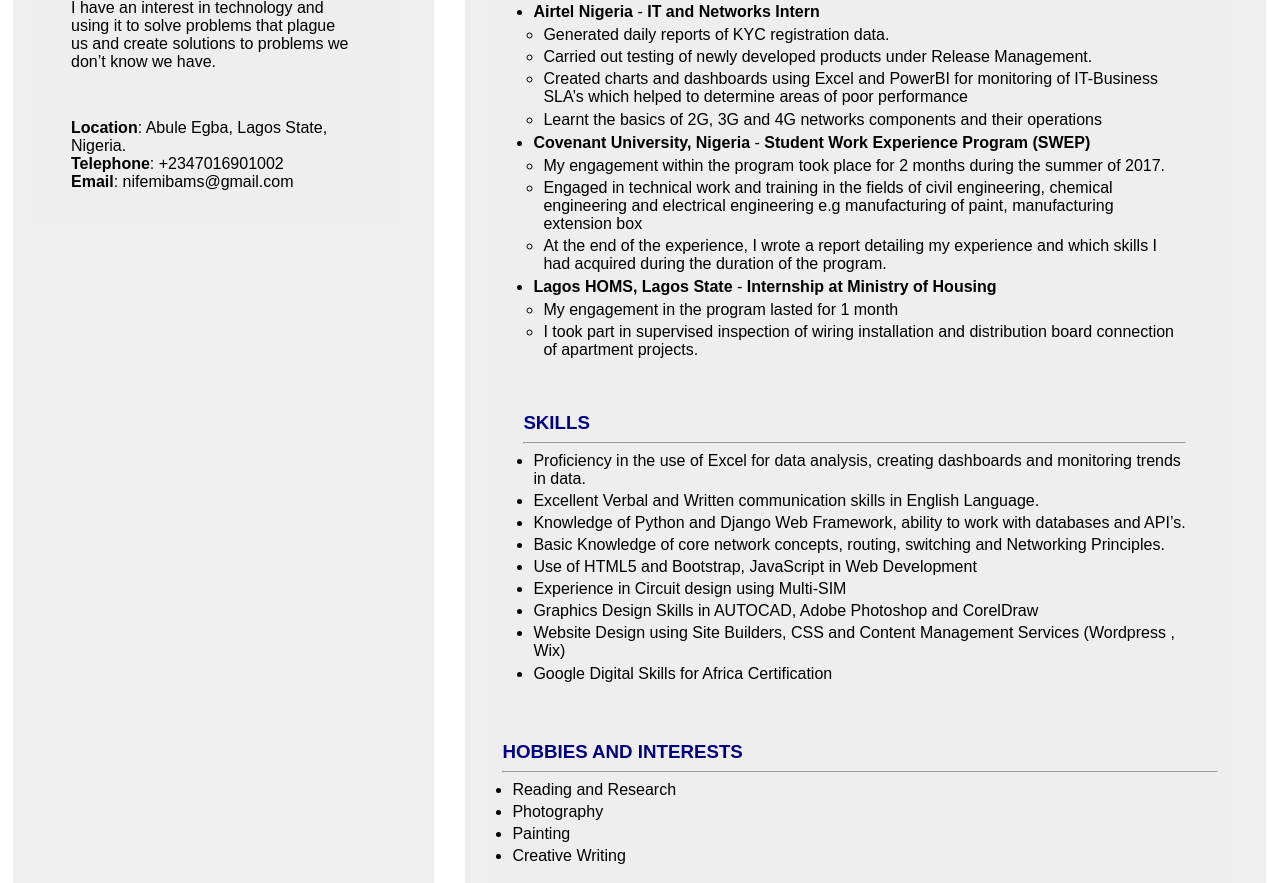
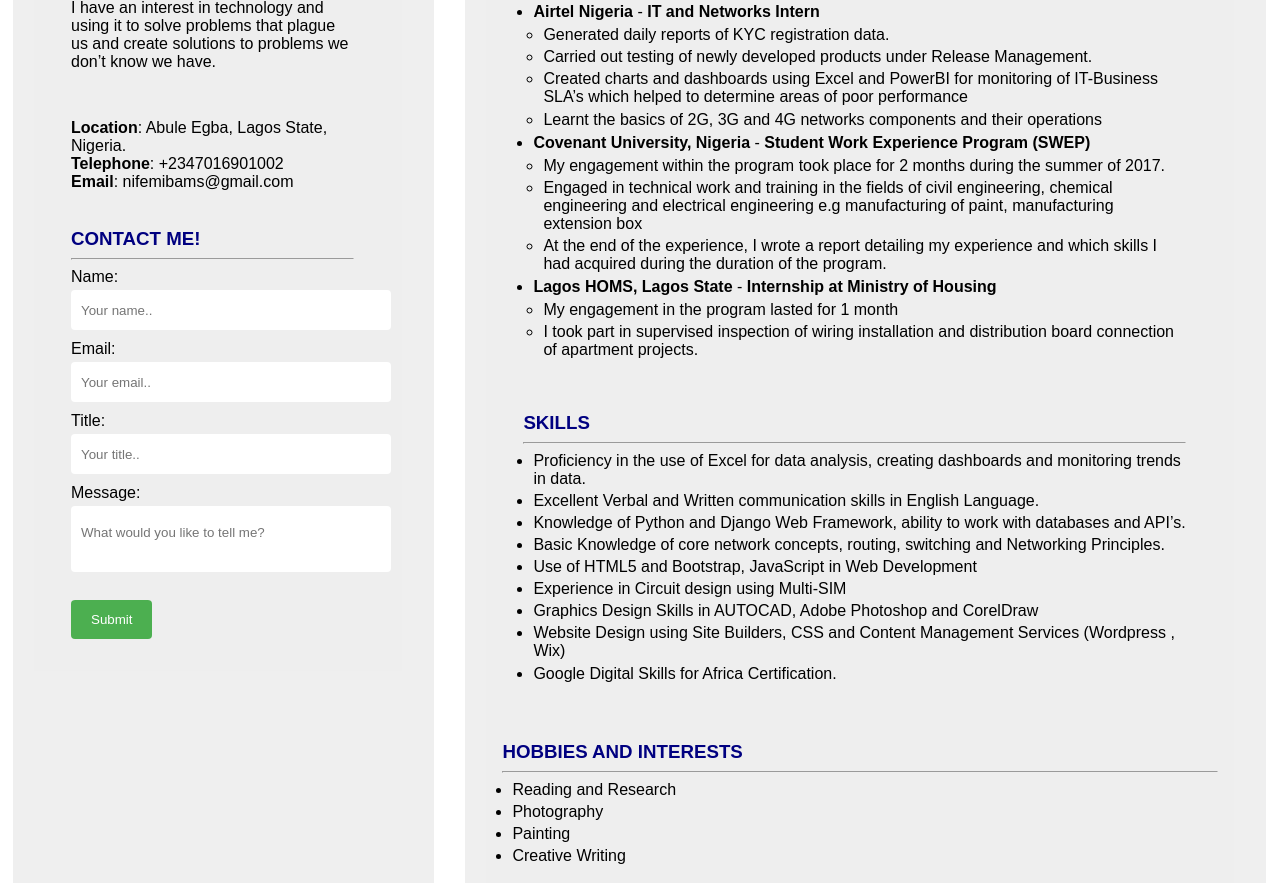
Before and after one commit to wintercameearly/wintercameearly.github.io, a plain HTML site: page oluwanifemi.html in a window 1280 px wide. Shown: the part 670-1553 px from the top of the page. Drawn offline with Linux system fonts and the light colour scheme.

Commit message:
Updated with cv form
Added cv form to publish on github pages

```diff
--- a/nifemistyles.css
+++ b/nifemistyles.css
@@ -1,30 +1,3 @@
-/*.container-1{
-	width: 650px;
-  height: 650px;
-  position: absolute;
-  left: 50%;
-  top: 50%;
-  transform: translate(-50%, -50%);
-  font-family:georgia,garamond,serif;
-  font-size:16px;
-  display: -moz-box;
-   display: -webkit-box;
-   display: box;
-}
-
-#main {
-	width: 900px
-}
-
-#aside {
-	display: block;
-   background: red;
-
-   -moz-box-flex: 1;
-   -webkit-box-flex: 1;
-   box-flex: 1;
-}
-*/
 .wrapper{
 	display: grid;
 	grid-template-columns: 35% 65% ;
@@ -74,3 +47,61 @@
 	grid-column: 3/5;
 	grid-row: 1/5;
 }
+
+
+#full_name{
+width: 300px;
+height: 20px;
+border-radius: 4px;
+border:0;
+padding: 10px;
+margin-top: 4px;
+margin-bottom: 10px;
+}
+
+#email{
+width: 300px;
+height: 20px;
+border-radius: 4px;
+border:0;
+padding: 10px;
+margin-top: 4px;
+margin-bottom: 10px;
+}
+
+#title{
+width: 300px;
+height: 20px;
+border-radius: 4px;
+border:0;
+padding: 10px;
+margin-top: 4px;
+margin-bottom: 10px;
+}
+
+#message{
+width: 300px;
+height: 50px;
+border-radius: 4px;
+border:0;
+padding-top: : 6px;
+padding-bottom: 15px;
+margin-top: 4px;
+margin-bottom: 10px;
+padding-left: 10px;
+padding-right: 10px;
+}
+
+#submit{
+background-color: #4CAF50;
+color: white;
+padding: 12px 20px;
+border: none;
+border-radius: 4px;
+cursor: pointer;
+}
+.container {
+  border-radius: 5px;
+  background-color: #f2f2f2;
+  padding: 20px;
+}
--- a/oluwanifemi.html
+++ b/oluwanifemi.html
@@ -22,6 +22,21 @@
 					<br><b>Telephone</b>: +2347016901002
 
 					<br><b>Email</b>: nifemibams@gmail.com
+				</div>
+				<div class="form_container">
+					<h3>CONTACT ME!</h3>
+					<hr>
+					<form>
+						Name:<br>
+						<input id="full_name" type="text" name="first_name" placeholder="Your name.." minlength="4"><br>
+						Email:<br>
+						<input id="email" type="email" name="Email" placeholder="Your email.."><br>
+						Title:<br>
+						<input id="title" type="text" name="title" placeholder="Your title.." ><br>
+						Message:<br>
+						<input id="message" type="text" name="message " placeholder="What would you like to tell me?" minlength="20"><br>
+						<br><input id="submit" type="submit" value="Submit" name="Submit">
+					</form>
 				</div>
 			</div>
 		</div>
@@ -108,7 +123,7 @@
 						<li>Experience in Circuit design using Multi-SIM</li>
 						<li>Graphics Design Skills in AUTOCAD, Adobe Photoshop and CorelDraw</li>
 						<li>Website Design using Site Builders, CSS and Content Management Services (Wordpress , Wix)</li>
-						<li>Google Digital Skills for Africa Certification</li>
+						<li>Google Digital Skills for Africa Certification.</li>
 					</ul>
 				</div>
 			</div>
```
